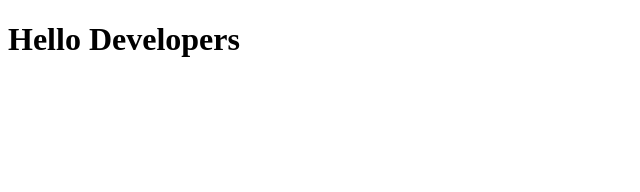
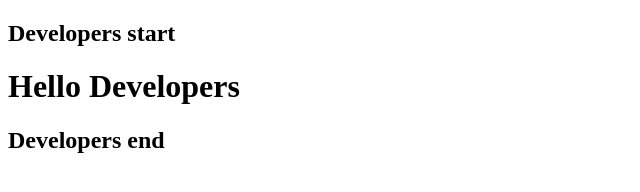
Before and after one commit to shakyacoding/git-practice, a plain HTML site: page index.html in a window 1280 px wide. Shown: the whole page, without its empty margins (0-640 px from the left). Drawn offline with Linux system fonts and the light colour scheme.

Commit message:
dev title changes

```diff
--- a/index.html
+++ b/index.html
@@ -8,7 +8,10 @@
 </head>
 
 <body>
+  <h2>Developers start</h2>
   <h1>Hello Developers</h1>
+  <h2>Developers end</h2>
+
 </body>
 
 </html>
```
